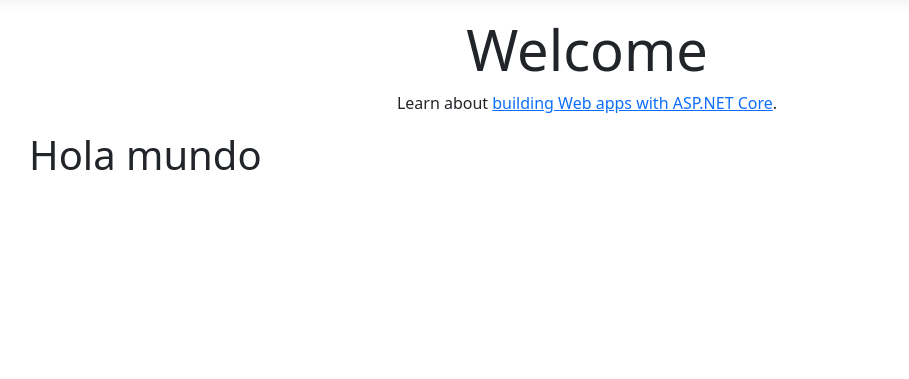
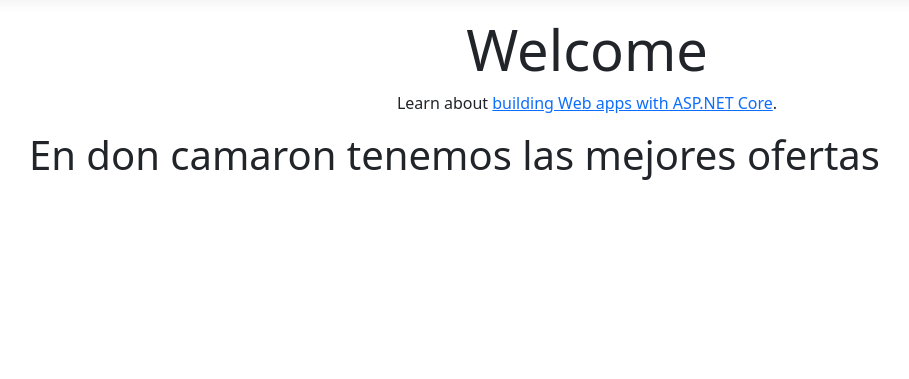
Before and after one commit to Durakes/DBP_TrabajoFinal, an ASP.NET Core app: page / in a window 1280 px wide. Shown: the part 57-436 px from the top of the page, without its empty margins (53-962 px from the left). Run offline with ASP.NET Core 8, Linux system fonts and the light colour scheme; style sheets or scripts are compiled from the project's sources.

Commit message:
Update Index.cshtml

```diff
--- a/PruebaDBP/Views/Home/Index.cshtml
+++ b/PruebaDBP/Views/Home/Index.cshtml
@@ -9,6 +9,6 @@
 
 <div class="footer">
     <h1 class="display">
-        Hola mundo
+        En don camaron tenemos las mejores ofertas
     </h1>
 </div>
```
